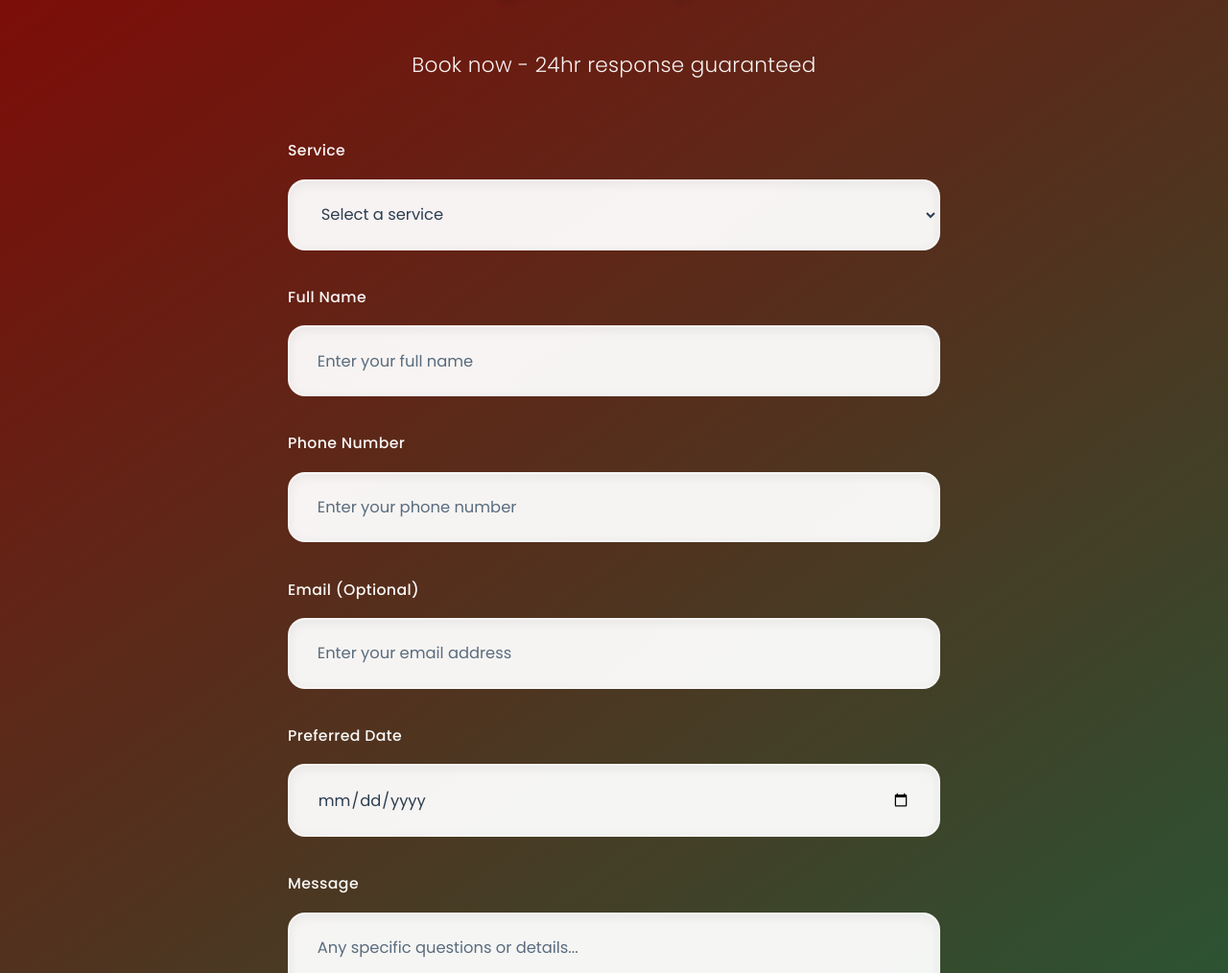
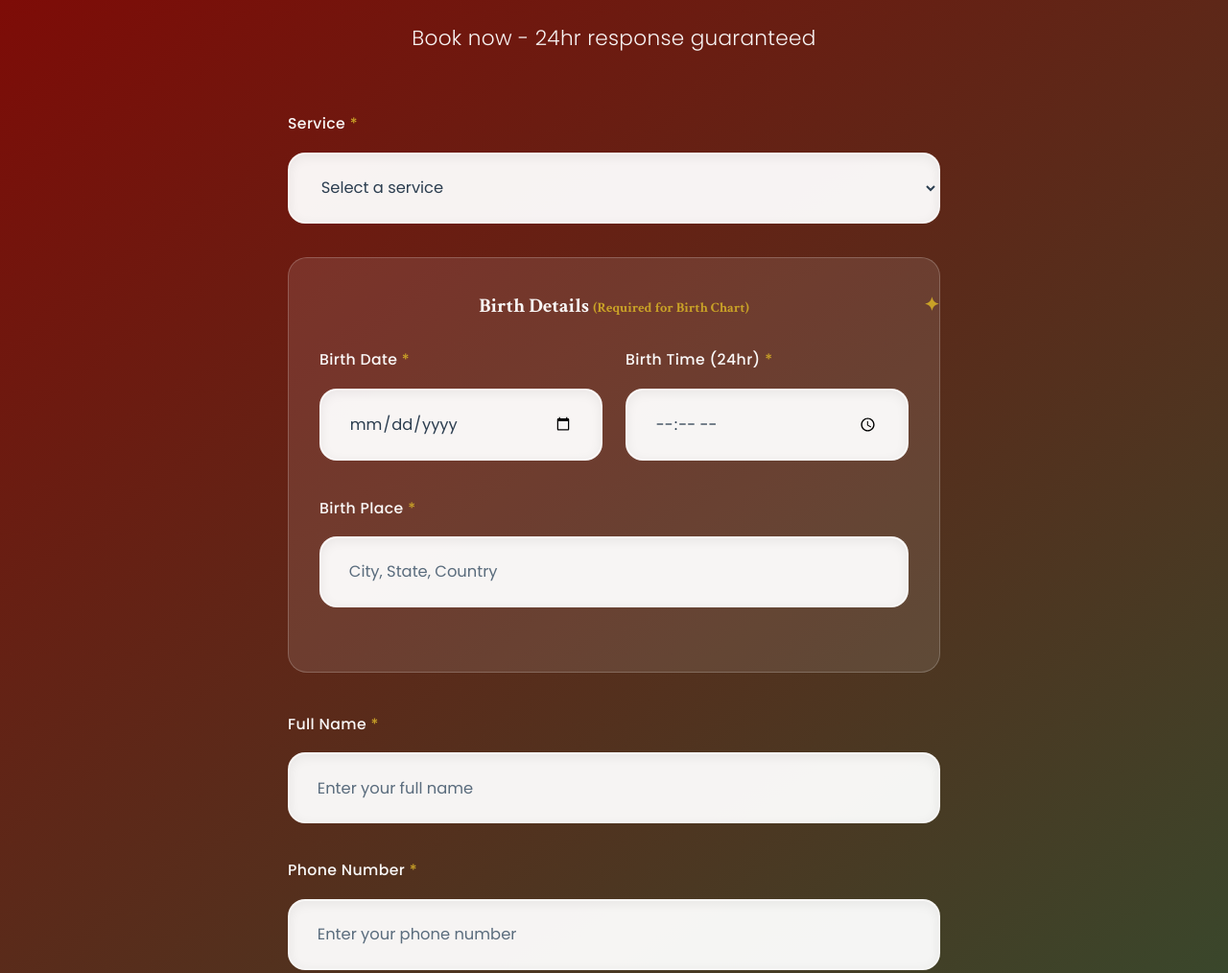
Before and after one commit to Heramb1333/herambjyotish.github.io, a plain HTML site: page index.html in a window 1280 px wide. Shown: the part 3423-4437 px from the top of the page at 96% size. Drawn offline with Linux system fonts and the light colour scheme.

Commit message:
Update index.html

````diff
--- a/index.html
+++ b/index.html
@@ -1,4 +1,3 @@
-```html
 <!DOCTYPE html>
 <html lang="en">
 <head>
@@ -568,6 +567,47 @@
             background: var(--white);
         }
 
+        /* Birth details special styling */
+        .birth-details {
+            background: rgba(255,255,255,0.1);
+            padding: 2rem;
+            border-radius: 20px;
+            border: 1px solid rgba(255,255,255,0.2);
+            margin-bottom: 2.5rem;
+        }
+
+        .birth-details h4 {
+            color: rgba(255,255,255,0.95);
+            font-family: 'Crimson Text', serif;
+            font-size: 1.3rem;
+            margin-bottom: 1.5rem;
+            text-align: center;
+            position: relative;
+        }
+
+        .birth-details h4::after {
+            content: '✦';
+            position: absolute;
+            right: -2rem;
+            top: 50%;
+            transform: translateY(-50%);
+            font-size: 1.2rem;
+            color: var(--royal-gold);
+        }
+
+        .birth-details-grid {
+            display: grid;
+            grid-template-columns: 1fr 1fr;
+            gap: 1.5rem;
+        }
+
+        @media (max-width: 480px) {
+            .birth-details-grid {
+                grid-template-columns: 1fr;
+                gap: 1.2rem;
+            }
+        }
+
         /* WhatsApp & Modal */
         .floating-whatsapp {
             position: fixed;
@@ -831,7 +871,7 @@
 
             <form id="bookingForm">
                 <div class="form-group">
-                    <label for="service">Service</label>
+                    <label for="service">Service <span style="color: var(--royal-gold);">*</span></label>
                     <select id="service" required>
                         <option value="">Select a service</option>
                         <option value="birth-chart">Birth Chart Reading</option>
@@ -839,12 +879,32 @@
                         <option value="numerology">Numerology</option>
                     </select>
                 </div>
+
+                <!-- Birth Details Section - Required for Birth Chart -->
+                <div class="birth-details">
+                    <h4>Birth Details <span style="color: var(--royal-gold); font-size: 0.9rem;">(Required for Birth Chart)</span></h4>
+                    <div class="birth-details-grid">
+                        <div class="form-group">
+                            <label for="birthDate">Birth Date <span style="color: var(--royal-gold);">*</span></label>
+                            <input type="date" id="birthDate" placeholder="DD/MM/YYYY">
+                        </div>
+                        <div class="form-group">
+                            <label for="birthTime">Birth Time (24hr) <span style="color: var(--royal-gold);">*</span></label>
+                            <input type="time" id="birthTime" placeholder="HH:MM">
+                        </div>
+                    </div>
+                    <div class="form-group">
+                        <label for="birthPlace">Birth Place <span style="color: var(--royal-gold);">*</span></label>
+                        <input type="text" id="birthPlace" placeholder="City, State, Country">
+                    </div>
+                </div>
+
                 <div class="form-group">
-                    <label for="name">Full Name</label>
+                    <label for="name">Full Name <span style="color: var(--royal-gold);">*</span></label>
                     <input type="text" id="name" required placeholder="Enter your full name">
                 </div>
                 <div class="form-group">
-                    <label for="phone">Phone Number</label>
+                    <label for="phone">Phone Number <span style="color: var(--royal-gold);">*</span></label>
                     <input type="tel" id="phone" required placeholder="Enter your phone number">
                 </div>
                 <div class="form-group">
@@ -852,7 +912,7 @@
                     <input type="email" id="email" placeholder="Enter your email address">
                 </div>
                 <div class="form-group">
-                    <label for="date">Preferred Date</label>
+                    <label for="date">Preferred Date <span style="color: var(--royal-gold);">*</span></label>
                     <input type="date" id="date" required>
                 </div>
                 <div class="form-group">
@@ -903,7 +963,7 @@
             });
         });
 
-        // Form submission - FIXED WhatsApp country code
+        // Form submission with birth details
         document.getElementById('bookingForm').addEventListener('submit', function(e) {
             e.preventDefault();
 
@@ -914,8 +974,30 @@
             const date = document.getElementById('date').value;
             const message = document.getElementById('message').value;
 
-            // Create WhatsApp message with proper formatting
-            const whatsappMessage = `New Booking Request! 🌟%0A%0A📋 Service: ${service}%0A👤 Name: ${name}%0A📱 Phone: ${phone}${email ? `%0A✉️ Email: ${email}` : ''}${date ? `%0A📅 Date: ${date}` : ''}${message ? `%0A💬 Message: ${message}` : ''}`;
+            // Birth details
+            const birthDate = document.getElementById('birthDate').value;
+            const birthTime = document.getElementById('birthTime').value;
+            const birthPlace = document.getElementById('birthPlace').value;
+
+            // Validate birth details for birth chart service
+            if (service === 'birth-chart' && (!birthDate || !birthTime || !birthPlace)) {
+                alert('Please fill all birth details for Birth Chart Reading.');
+                return;
+            }
+
+            // Build WhatsApp message
+            let whatsappMessage = `New Booking Request! 🌟%0A%0A📋 Service: ${service}%0A👤 Name: ${name}%0A📱 Phone: ${phone}`;
+
+            if (email) whatsappMessage += `%0A✉️ Email: ${email}`;
+            if (birthDate || birthTime || birthPlace) {
+                whatsappMessage += `%0A%0A✨ BIRTH DETAILS:%0A`;
+                if (birthDate) whatsappMessage += `📅 Date: ${birthDate}%0A`;
+                if (birthTime) whatsappMessage += `🕐 Time: ${birthTime} (24hr)%0A`;
+                if (birthPlace) whatsappMessage += `📍 Place: ${birthPlace}`;
+            }
+            if (date) whatsappMessage += `%0A%0A📆 Preferred Date: ${date}`;
+            if (message) whatsappMessage += `%0A%0A💬 Message: ${message}`;
+
             const whatsappUrl = `https://wa.me/919699412757?text=${whatsappMessage}`;
 
             // Show success modal and open WhatsApp
@@ -940,4 +1022,3 @@
     </script>
 </body>
 </html>
-```
````
